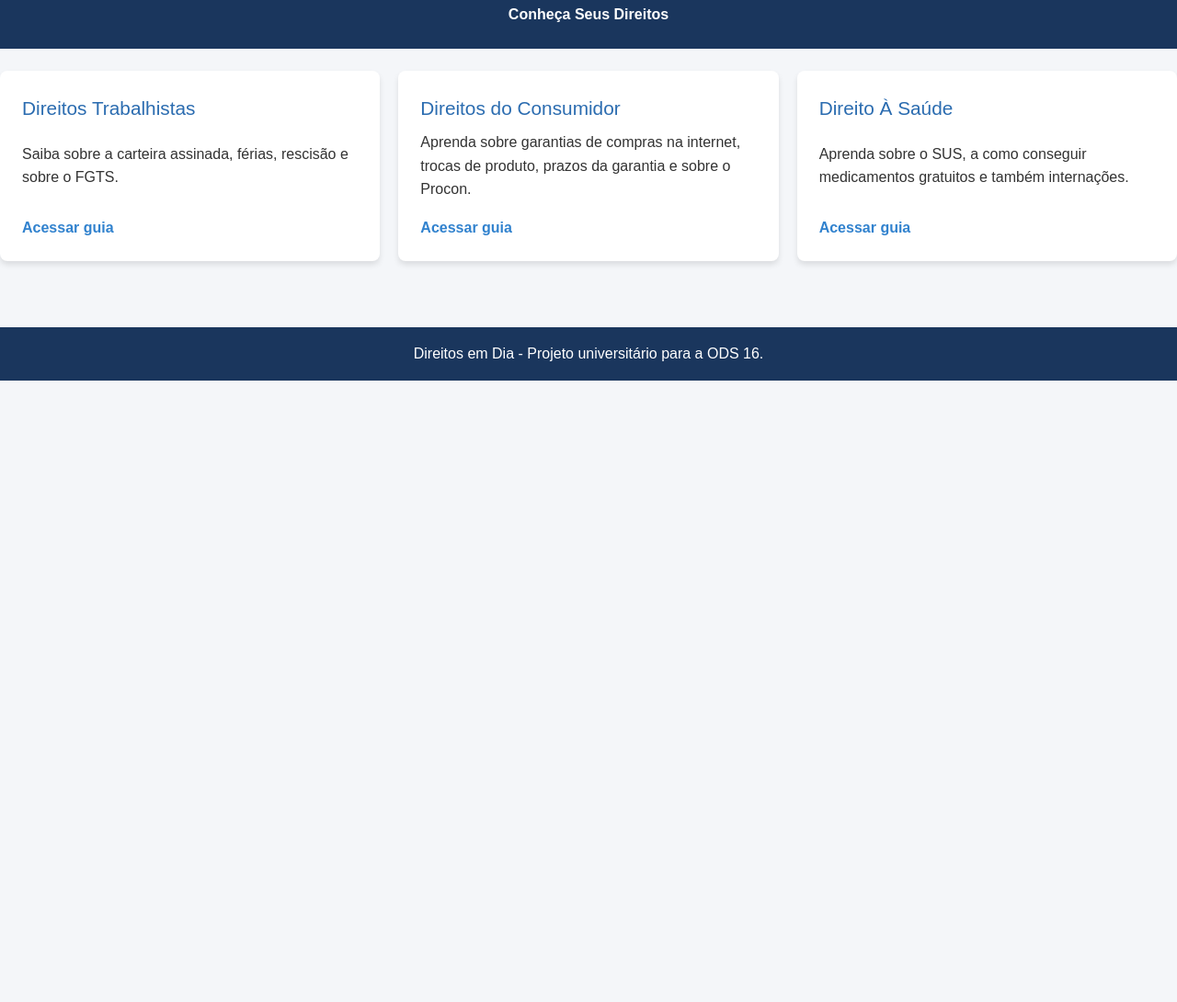
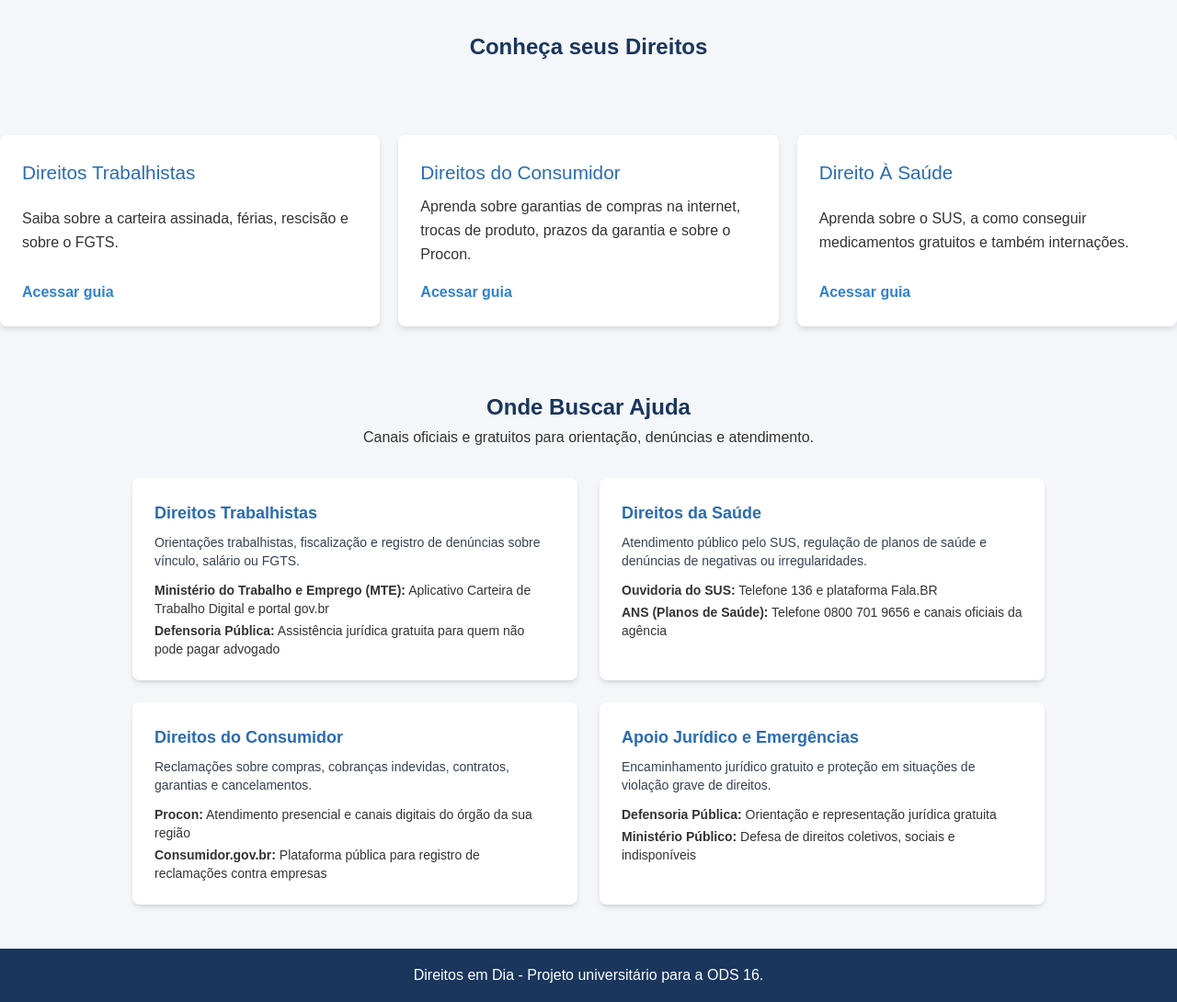
Before and after one commit to MaybeLorenzo/Direitos-em-Dia, a website: page src/index.html in a window 1280 px wide. Shown: the part 374-1464 px from the top of the page at 92% size. Before the commit the page ends 800 px from the top, so only its background shows below. Drawn offline with Linux system fonts and the light colour scheme.

Commit message:
Inserindo seção de Onde Buscar Ajuda e mudanças visuais

```diff
--- a/src/index.html
+++ b/src/index.html
@@ -29,8 +29,8 @@
         </section>
     </main>
     <section id="direitos" class="container_c_guias">
-        <div class="bg-azul-escuro text-white py-6 text-center font-bold">
-            <h2>Conheça Seus Direitos</h2>
+        <div class="max-w-5xl mx-auto py-14 px-4 text-center">
+            <h2 class="text-2xl font-bold text-azul-escuro">Conheça seus Direitos</h2>
         </div>
         <div class="grid-cards py-6">
             <div class="card">
@@ -54,6 +54,62 @@
         </div>
     </section>
 
+    <section id="ajuda" class="max-w-5xl mx-auto my-12 px-4">
+        <div class="text-center mb-8">
+            <h2 class="text-2xl font-bold text-azul-escuro">Onde Buscar Ajuda</h2>
+            <p class="text-cor-texto mt-1">Canais oficiais e gratuitos para orientação, denúncias e atendimento.</p>
+        </div>
+
+        <div class="grid grid-cols-1 md:grid-cols-2 gap-6">
+            <!-- Direitos Trabalhistas -->
+            <div class="bg-white p-6 rounded-lg shadow-md">
+                <h3 class="text-lg font-bold text-azul-medio mb-2">Direitos Trabalhistas</h3>
+                <p class="text-sm text-gray-700 mb-3">
+                    Orientações trabalhistas, fiscalização e registro de denúncias sobre vínculo, salário ou FGTS.
+                </p>
+                <ul class="text-sm space-y-1 text-cor-texto">
+                    <li><strong>Ministério do Trabalho e Emprego (MTE):</strong> Aplicativo Carteira de Trabalho Digital e portal gov.br</li>
+                    <li><strong>Defensoria Pública:</strong> Assistência jurídica gratuita para quem não pode pagar advogado</li>
+                </ul>
+            </div>
+
+            <!-- Direitos da Saúde -->
+            <div class="bg-white p-6 rounded-lg shadow-md">
+                <h3 class="text-lg font-bold text-azul-medio mb-2">Direitos da Saúde</h3>
+                <p class="text-sm text-gray-700 mb-3">
+                    Atendimento público pelo SUS, regulação de planos de saúde e denúncias de negativas ou irregularidades.
+                </p>
+                <ul class="text-sm space-y-1 text-cor-texto">
+                    <li><strong>Ouvidoria do SUS:</strong> Telefone 136 e plataforma Fala.BR</li>
+                    <li><strong>ANS (Planos de Saúde):</strong> Telefone 0800 701 9656 e canais oficiais da agência</li>
+                </ul>
+            </div>
+
+            <!-- Direitos do Consumidor -->
+            <div class="bg-white p-6 rounded-lg shadow-md">
+                <h3 class="text-lg font-bold text-azul-medio mb-2">Direitos do Consumidor</h3>
+                <p class="text-sm text-gray-700 mb-3">
+                    Reclamações sobre compras, cobranças indevidas, contratos, garantias e cancelamentos.
+                </p>
+                <ul class="text-sm space-y-1 text-cor-texto">
+                    <li><strong>Procon:</strong> Atendimento presencial e canais digitais do órgão da sua região</li>
+                    <li><strong>Consumidor.gov.br:</strong> Plataforma pública para registro de reclamações contra empresas</li>
+                </ul>
+            </div>
+
+
+            <div class="bg-white p-6 rounded-lg shadow-md">
+                <h3 class="text-lg font-bold text-azul-medio mb-2">Apoio Jurídico e Emergências</h3>
+                <p class="text-sm text-gray-700 mb-3">
+                    Encaminhamento jurídico gratuito e proteção em situações de violação grave de direitos.
+                </p>
+                <ul class="text-sm space-y-1 text-cor-texto">
+                    <li><strong>Defensoria Pública:</strong> Orientação e representação jurídica gratuita</li>
+                    <li><strong>Ministério Público:</strong> Defesa de direitos coletivos, sociais e indisponíveis</li>
+                </ul>
+            </div>
+        </div>
+    </section>
     <footer class="bg-azul-escuro text-white text-center py-4 mt-12">
         <p>Direitos em Dia - Projeto universitário para a ODS 16.</p>
     </footer>
```
Also changed, not shown: src/css/output.css.
